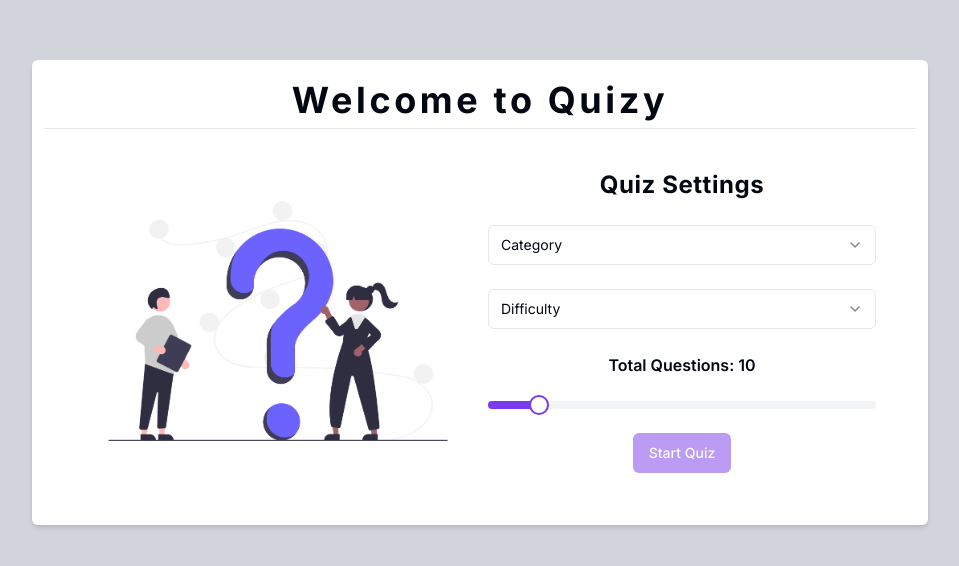
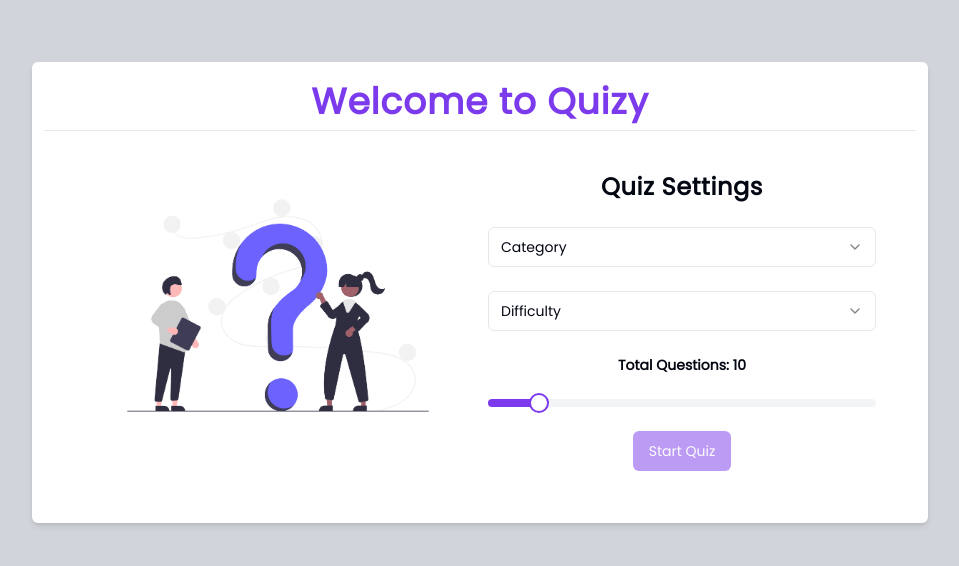
Before and after one commit to blowxian/cosmos_persona, a Next.js app: page / in a window 1280 px wide. Shown: the part 108-674 px from the top of the page, without its empty margins (160-1119 px from the left). Built offline with nearby package versions, Linux system fonts and the light colour scheme.

Commit message:
Minor changes

```diff
--- a/app/error.tsx
+++ b/app/error.tsx
@@ -6,7 +6,7 @@ import Link from "next/link";
 
 export default function Error() {
   return (
-    <div className="h-full flex flex-col items-center justify-center space-y-4">
+    <div className="h-[100dvh] w-full flex flex-col items-center justify-center space-y-4">
       <Image src="/error.webp" height="300" width="300" alt="Error" />
       <h2 className="text-xl font-medium">Something went wrong!</h2>
       <Link className={buttonVariants()} href={"/documents"}>
--- a/app/globals.css
+++ b/app/globals.css
@@ -63,7 +63,7 @@
 }
 
 .heading {
-  @apply text-4xl font-bold tracking-widest text-center py-2;
+  @apply text-2xl lg:text-4xl font-extrabold text-primary tracking-wide text-center py-2;
 }
 
 .option.correct {
--- a/app/layout.tsx
+++ b/app/layout.tsx
@@ -1,9 +1,12 @@
 import ModalProvider from "@/components/modals/modal-provider";
 import "./globals.css";
 import type { Metadata } from "next";
-import { Inter } from "next/font/google";
+import { Poppins } from "next/font/google";
 
-const inter = Inter({ subsets: ["latin"] });
+const poppins = Poppins({
+  weight: "400",
+  subsets: ["latin"],
+});
 
 export const metadata: Metadata = {
   title: "Quizy - Test Your Knowledge!",
@@ -17,7 +20,7 @@ export default function RootLayout({
 }>) {
   return (
     <html lang="en" suppressHydrationWarning>
-      <body className={inter.className}>
+      <body className={poppins.className}>
         <ModalProvider />
         {children}
       </body>
--- a/app/page.tsx
+++ b/app/page.tsx
@@ -8,13 +8,14 @@ export default function Home() {
       <div className="bg-white p-3 shadow-md w-full md:w-[90%] lg:w-[70%] max-w-4xl rounded-md">
         <h1 className="heading">Welcome to Quizy</h1>
         <Separator />
-        <div className="grid grid-cols-1 md:grid-cols-2 p-10 gap-4">
+        <div className="grid grid-cols-1 md:grid-cols-2 p-5 md:p-10 gap-4">
           <div className="relative h-full">
             <Image
               src={"/logo.png"}
               alt="banner-image"
               priority
-              fill
+              width={500}
+              height={500}
               className="object-cover object-center"
             />
           </div>
--- a/app/questions/loading.tsx
+++ b/app/questions/loading.tsx
@@ -1,9 +1,9 @@
-import { Loader } from "lucide-react";
+import { Loader2 } from "lucide-react";
 
 const Loading = () => {
   return (
     <div className="wrapper">
-      <Loader className="h-10 w-10 text-primary animate-spin" />
+      <Loader2 className="h-10 w-10 text-primary animate-spin" />
     </div>
   );
 };
--- a/components/modals/result-modal.tsx
+++ b/components/modals/result-modal.tsx
@@ -20,7 +20,7 @@ const ResultModal = () => {
       <DialogContent>
         <DialogHeader>
           <DialogTitle className="text-center text-xl md:text-2xl">
-            Quiz Results
+            Quiz Result
           </DialogTitle>
           <Separator className="my-2" />
           <DialogDescription>
--- a/components/quiz-settings.tsx
+++ b/components/quiz-settings.tsx
@@ -25,8 +25,8 @@ const QuizSettings = () => {
   };
 
   return (
-    <div className="flex flex-col justify-center items-center gap-6">
-      <h2 className="text-center tracking-wide text-2xl font-bold">
+    <div className="flex flex-col justify-center items-center gap-4 md:gap-6">
+      <h2 className="text-center tracking-wide text-lg md:text-xl lg:text-2xl font-bold">
         Quiz Settings
       </h2>
       <Select value={category} onValueChange={(value) => setCategory(value)}>
@@ -56,7 +56,9 @@ const QuizSettings = () => {
           ))}
         </SelectContent>
       </Select>
-      <p className="text-md font-semibold">Total Questions: {limit[0]}</p>
+      <p className="text-xs lg:text-sm font-semibold">
+        Total Questions: {limit[0]}
+      </p>
       <Slider
         value={limit}
         onValueChange={(value) => setLimit(value)}
```
